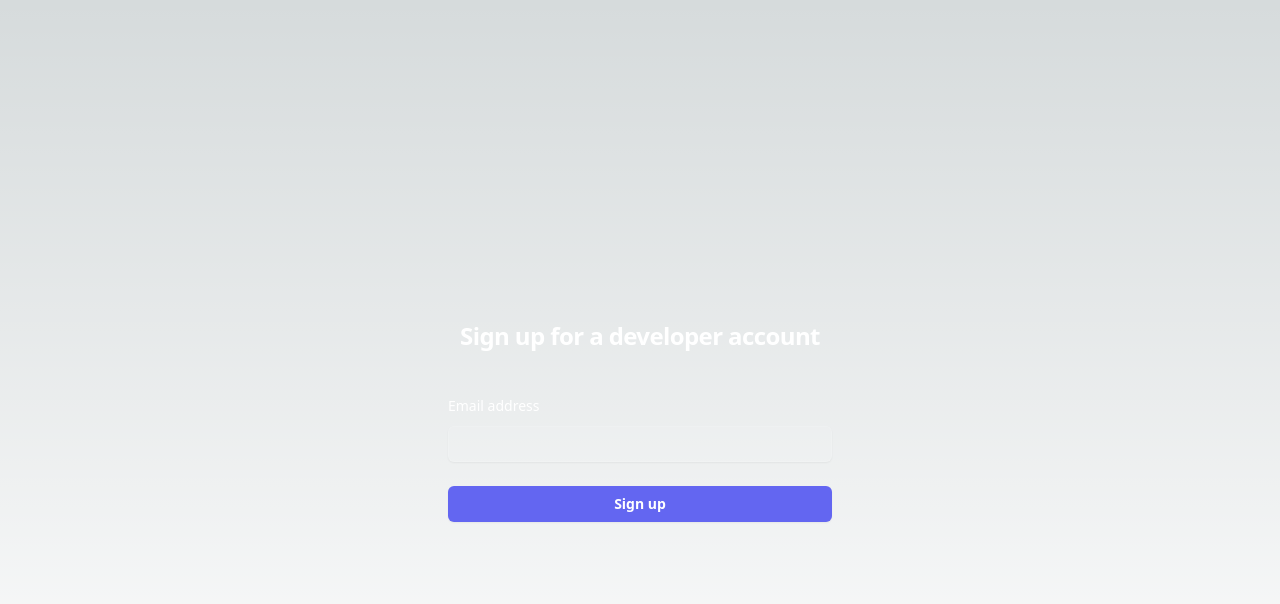
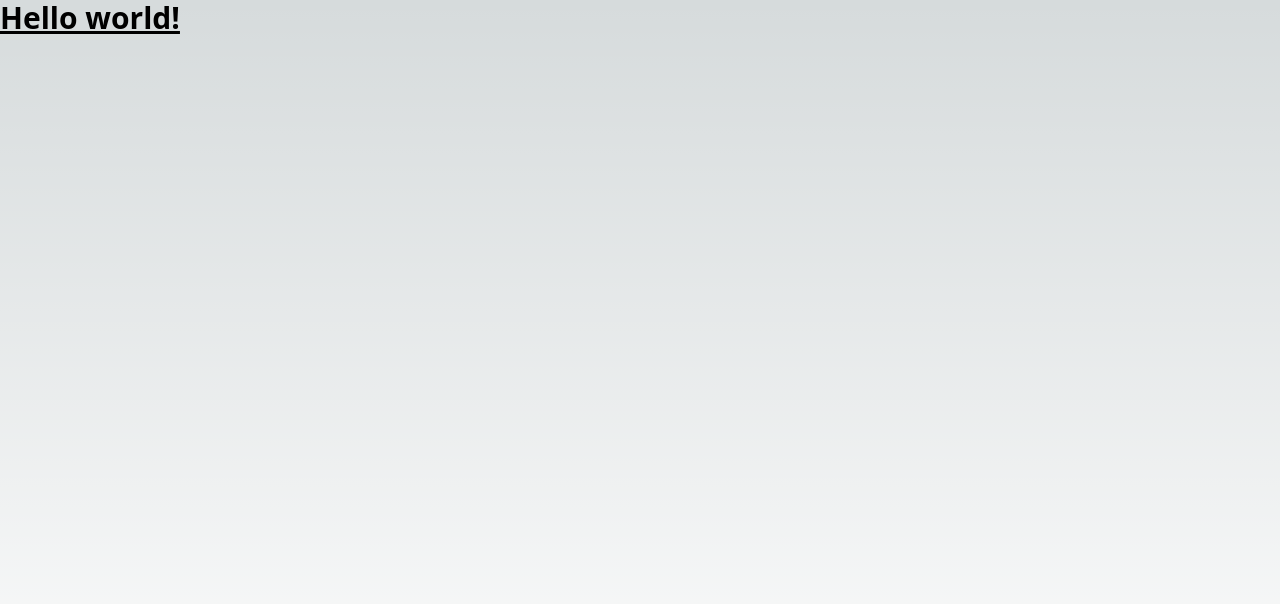
Before and after one commit to jehrhardt/zeropassword, a Next.js app: page / in a window 1280 px wide. Shown: the top 604 px of the page. Built offline with nearby package versions, Linux system fonts and the light colour scheme.

Commit message:
Move signup to separate page
This fits much better into the Next.js architecture.

```diff
--- a/app/page.tsx
+++ b/app/page.tsx
@@ -1,8 +1,8 @@
-import SignupForm from './components/signupForm'
-
 export default function Home() {
   return (
-    <SignupForm />
+    <h1 className="text-3xl font-bold underline">
+      Hello world!
+    </h1>
   )
 }
 
--- /dev/null
+++ b/app/signup/page.tsx
@@ -0,0 +1,9 @@
+import SignupForm from './components/signupForm'
+
+export default function Signup() {
+  return (
+    <SignupForm />
+  )
+}
+
+export const runtime = 'edge'
```
Also changed, not shown: app/signup/components/signupForm.tsx (renamed from app/components/signupForm.tsx).
